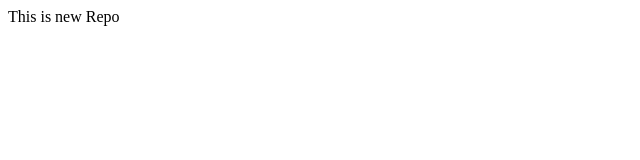
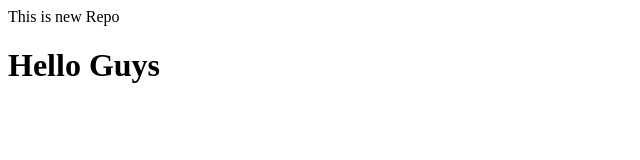
Before and after one commit to swati-e/localrepo, a plain HTML site: page index.html in a window 1280 px wide. Shown: the whole page, without its empty margins (0-640 px from the left). Drawn offline with Linux system fonts and the light colour scheme.

Commit message:
Added readmefile

```diff
--- a/index.html
+++ b/index.html
@@ -1 +1,2 @@
 <p>This is new Repo</p>
+<h1>Hello Guys</h1>
```
Also changed, not shown: 1 other file.
